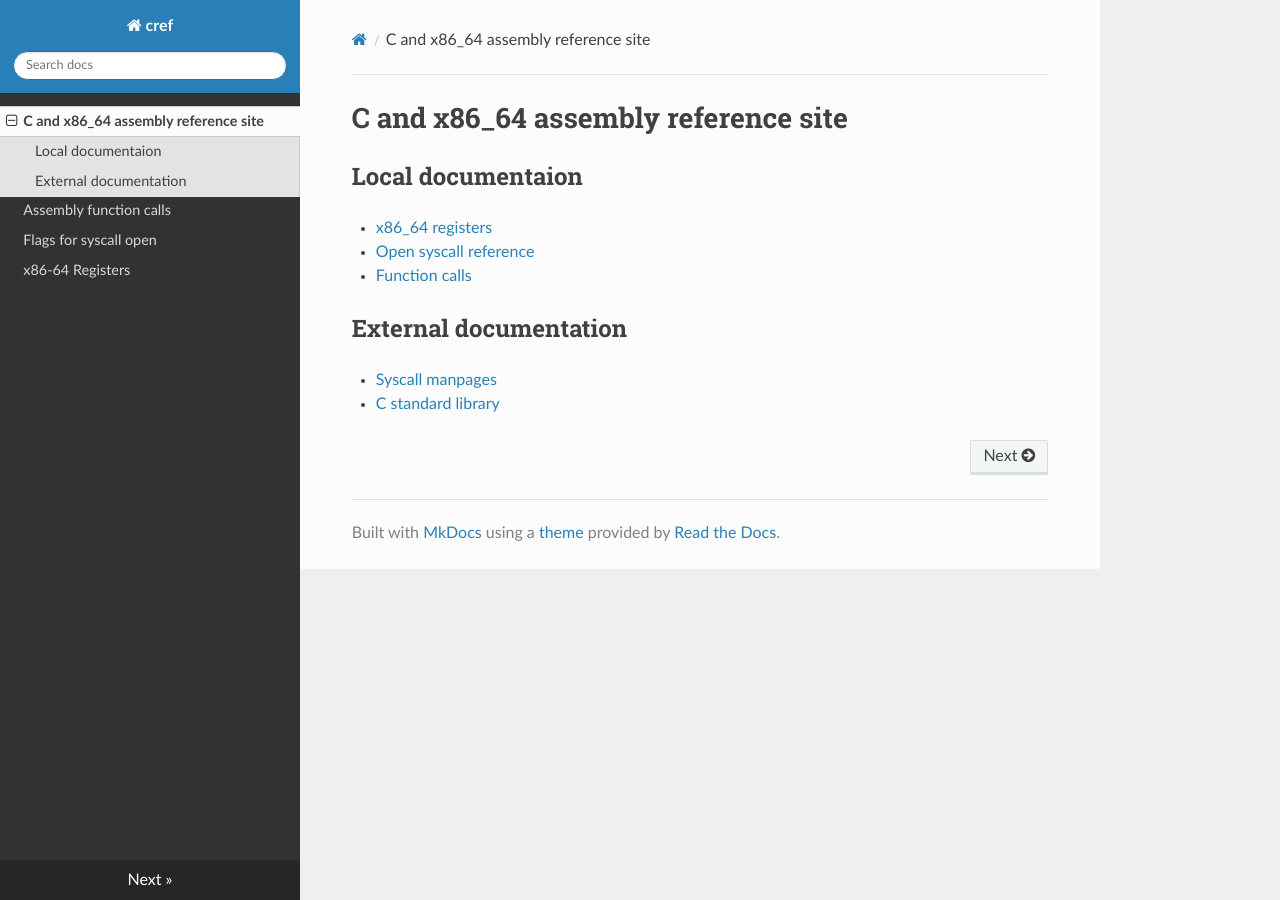
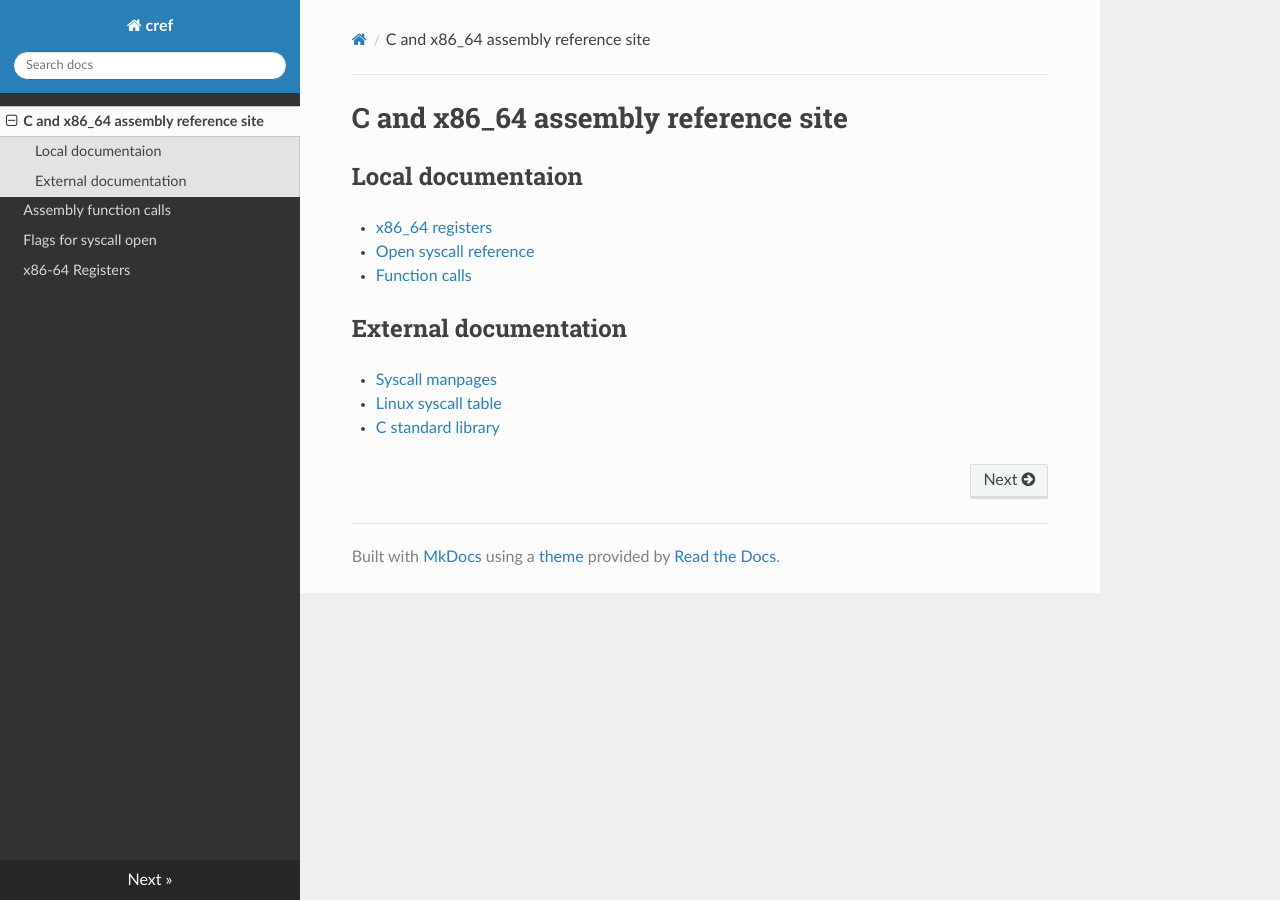
Before and after one commit to mgiv/cref, an MkDocs documentation site: the page built from docs/README.md, in a window 1280 px wide. Built offline with MkDocs 1.6.1, drawn with Linux system fonts in a browser that asks for light colours; nearby versions of some CDN libraries.

Commit message:
Update README.md

```diff
--- a/docs/README.md
+++ b/docs/README.md
@@ -6,4 +6,5 @@
 - [Function calls](function_calls.md)
 ## External documentation
 - [Syscall manpages](https://linux.die.net/man/2/)
+- [Linux syscall table](https://filippo.io/linux-syscall-table/)
 - [C standard library](https://cppreference.com/w/c/header.html)
```
